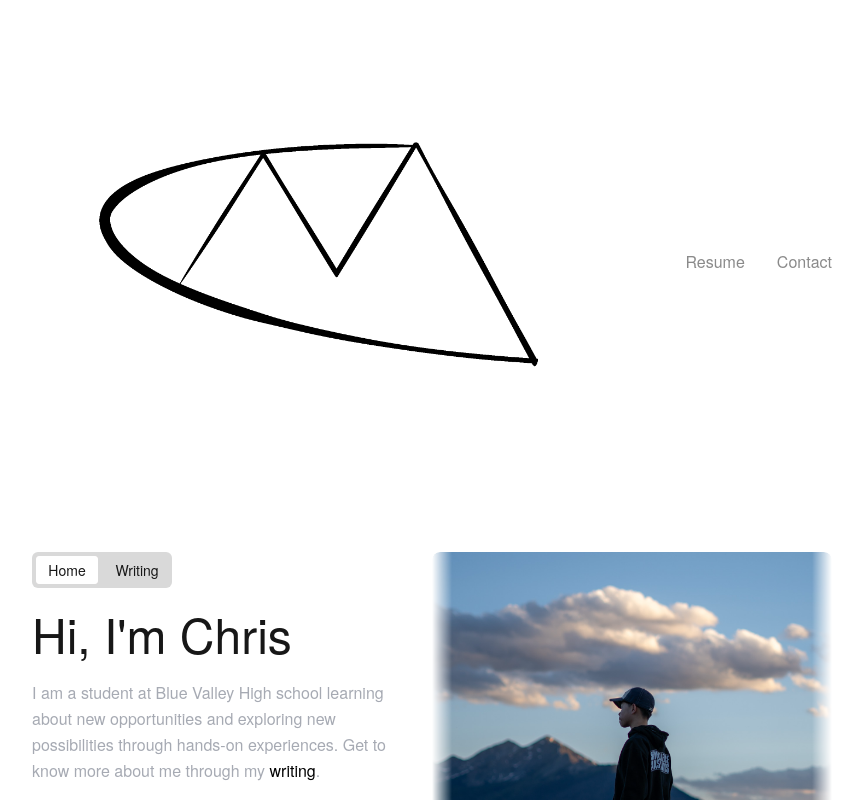
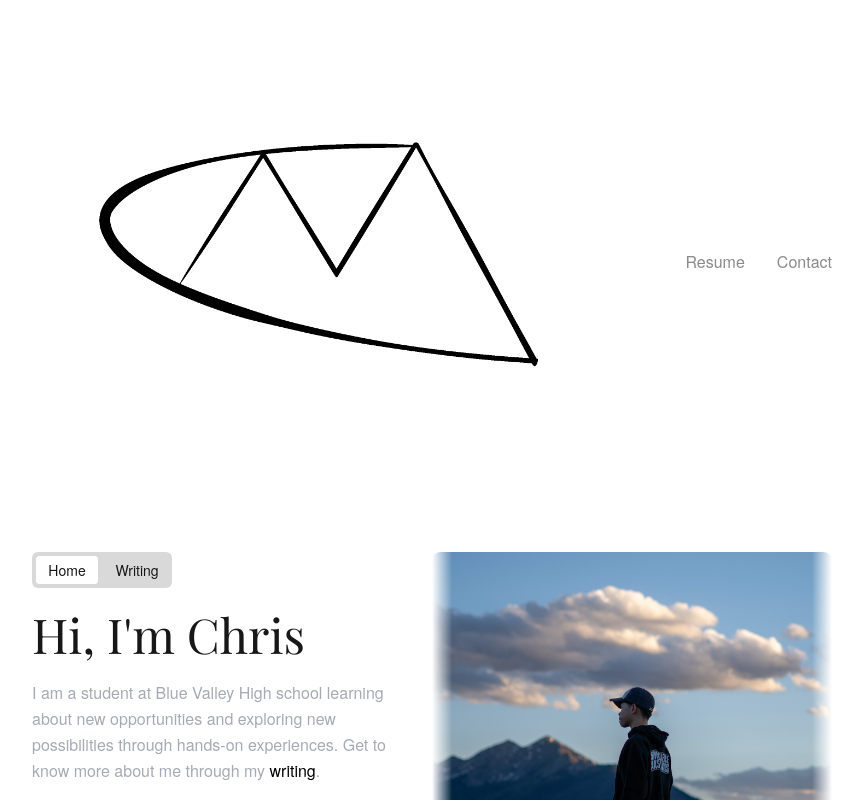
Before and after one commit to OGQhris/ChrisPortfolio, a Next.js app: page / in a window 1280 px wide. Shown: the top 800 px of the page, without its empty margins (208-1071 px from the left). Built offline with nearby package versions, Linux system fonts and the light colour scheme; a web font is replaced by a local one.

Commit message:
changed font

```diff
--- a/app/page.tsx
+++ b/app/page.tsx
@@ -43,7 +43,7 @@ export default function Home() {
             </TabsList>
           </Tabs>
           <div className="flex flex-col gap-4 mb-8">
-            <h1 className={`text-[36px] md:text-[48px] leading-tight ${animationType === 'slide' ? 'slide-in-left' : 'fade-in'}`}>
+            <h1 className={`text-[36px] md:text-[48px] leading-tight ${animationType === 'slide' ? 'slide-in-left' : 'fade-in'} font-playfair`}>
               Hi, I&apos;m Chris
             </h1>
             <p className={`text-gray-500/60 text-base leading-relaxed ${getAnimationClass(1)}`}>
--- a/tailwind.config.ts
+++ b/tailwind.config.ts
@@ -15,7 +15,8 @@ const config: Config = {
   				'Helvetica',
   				'Arial',
   				'sans-serif'
-  			]
+  			],
+  			playfair: ['var(--font-playfair)']
   		},
   		colors: {
   			background: 'hsl(var(--background))',
```
